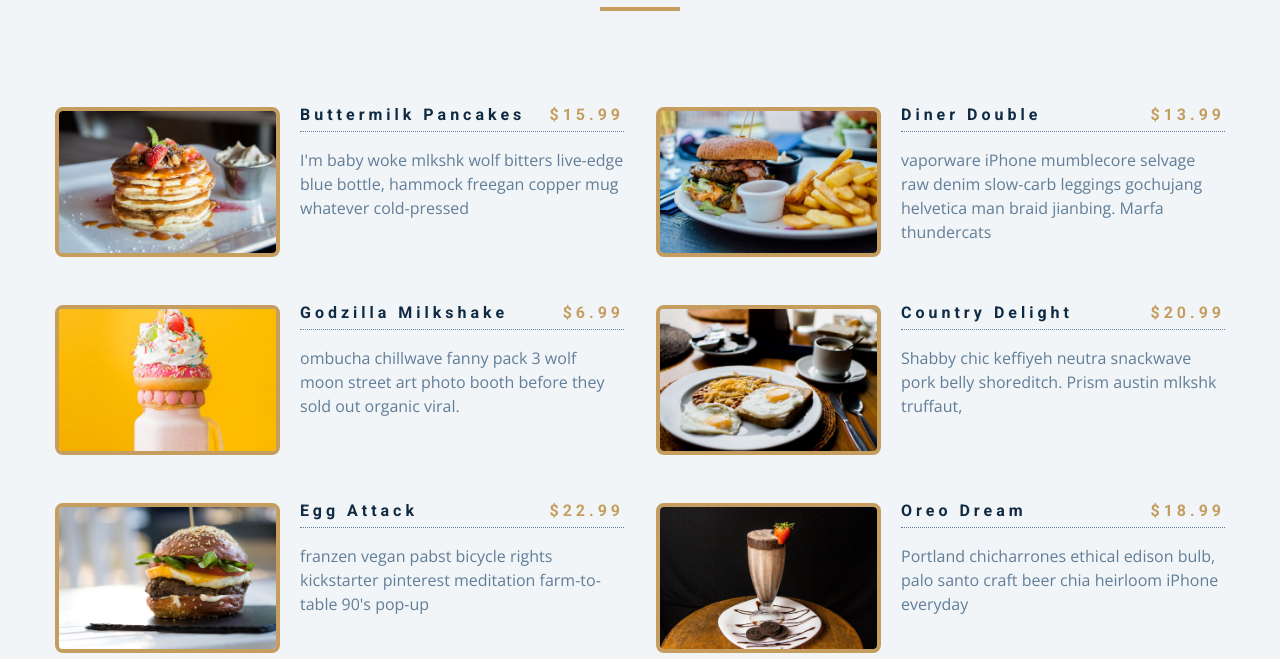
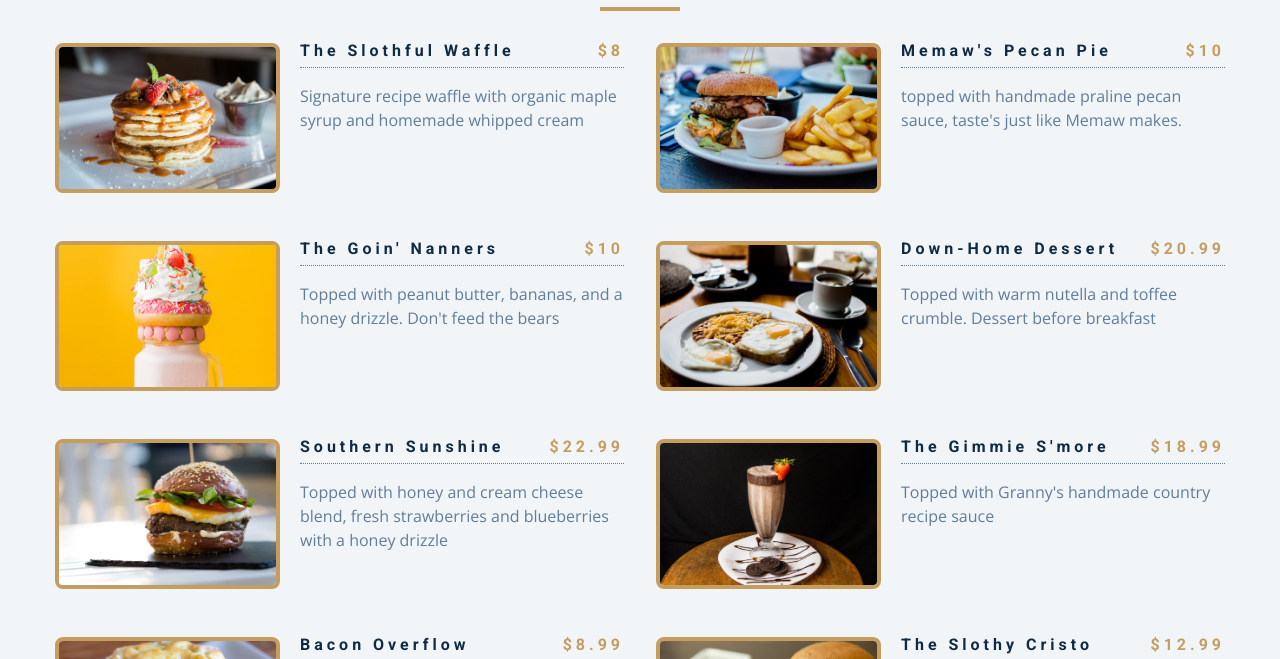
Before and after one commit to MongooseBJJ/jsmenu, a plain HTML site: page index.html in a window 1280 px wide. Shown: the part 125-784 px from the top of the page. Drawn offline with nearby package versions, Linux system fonts and the light colour scheme.

Commit message:
fix: menu items

```diff
--- a/app.js
+++ b/app.js
@@ -1,50 +1,50 @@
 const menu = [{
         id: 1,
-        title: "buttermilk pancakes",
+        title: "The Slothful Waffle",
         category: "breakfast",
-        price: 15.99,
+        price: 8.00,
         img: "./images/pancakes.jpeg",
-        desc: `I'm baby woke mlkshk wolf bitters live-edge blue bottle, hammock freegan copper mug whatever cold-pressed `,
+        desc: `Signature recipe waffle with organic maple syrup and homemade whipped cream`,
     },
     {
         id: 2,
-        title: "diner double",
+        title: "Memaw's Pecan Pie",
         category: "lunch",
-        price: 13.99,
+        price: 10.00,
         img: "./images/item-2.jpeg",
-        desc: `vaporware iPhone mumblecore selvage raw denim slow-carb leggings gochujang helvetica man braid jianbing. Marfa thundercats `,
+        desc: `topped with handmade praline pecan sauce, taste's just like Memaw makes.`,
     },
     {
         id: 3,
-        title: "godzilla milkshake",
+        title: "The Goin' Nanners",
         category: "shakes",
-        price: 6.99,
+        price: 10.00,
         img: "./images/item-3.jpeg",
-        desc: `ombucha chillwave fanny pack 3 wolf moon street art photo booth before they sold out organic viral.`,
+        desc: `Topped with peanut butter, bananas, and a honey drizzle. Don't feed the bears`,
     },
     {
         id: 4,
-        title: "country delight",
+        title: "Down-home Dessert",
         category: "breakfast",
         price: 20.99,
         img: "./images/item-4.jpeg",
-        desc: `Shabby chic keffiyeh neutra snackwave pork belly shoreditch. Prism austin mlkshk truffaut, `,
+        desc: `Topped with warm nutella and toffee crumble. Dessert before breakfast`,
     },
     {
         id: 5,
-        title: "egg attack",
+        title: "Southern Sunshine",
         category: "lunch",
         price: 22.99,
         img: "./images/item-5.jpeg",
-        desc: `franzen vegan pabst bicycle rights kickstarter pinterest meditation farm-to-table 90's pop-up `,
+        desc: `Topped with honey and cream cheese blend, fresh strawberries and blueberries with a honey drizzle`,
     },
     {
         id: 6,
-        title: "oreo dream",
+        title: "The Gimmie S'more",
         category: "shakes",
         price: 18.99,
         img: "./images/item-6.jpeg",
-        desc: `Portland chicharrones ethical edison bulb, palo santo craft beer chia heirloom iPhone everyday`,
+        desc: `Topped with Granny's handmade country recipe sauce`,
     },
     {
         id: 7,
@@ -56,11 +56,11 @@ const menu = [{
     },
     {
         id: 8,
-        title: "american classic",
+        title: "The Slothy Cristo",
         category: "lunch",
         price: 12.99,
         img: "./images/item-8.jpeg",
-        desc: `on it tumblr kickstarter thundercats migas everyday carry squid palo santo leggings. Food truck truffaut  `,
+        desc: `Ham, turkey and swiss cheese melted between waffle bun with mixed berry sauce `,
     },
     {
         id: 9,
--- a/index.html
+++ b/index.html
@@ -19,16 +19,16 @@
             <div class="underline"></div>
         </div>
         <!-- filter buttons -->
-        <div class="btn-container">
-            <!-- <button type="button" class="filter-btn" data-id="all">all</button>
-        <button type="button" class="filter-btn" data-id="breakfast">
+        <!-- <div class="btn-container">
+            <button type="button" class="filter-btn" data-id="all">all</button>
+            <button type="button" class="filter-btn" data-id="breakfast">
           breakfast
         </button>
-        <button type="button" class="filter-btn" data-id="lunch">lunch</button>
-        <button type="button" class="filter-btn" data-id="shakes">
+            <button type="button" class="filter-btn" data-id="lunch">lunch</button>
+            <button type="button" class="filter-btn" data-id="shakes">
           shakes
-        </button> -->
-        </div>
+        </button>
+        </div> -->
         <!-- menu items -->
         <div class="section-center">
             <!-- single item -->
```
